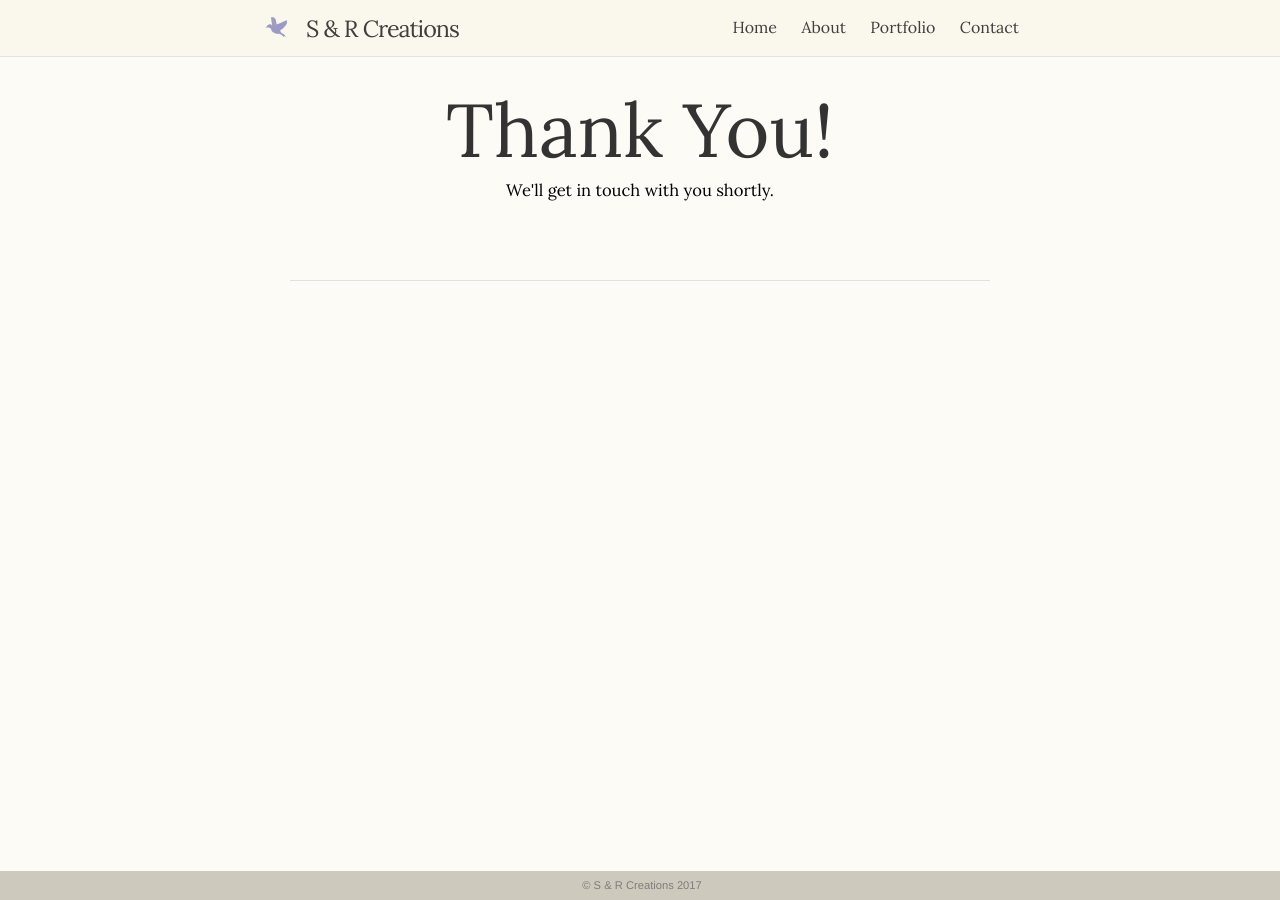
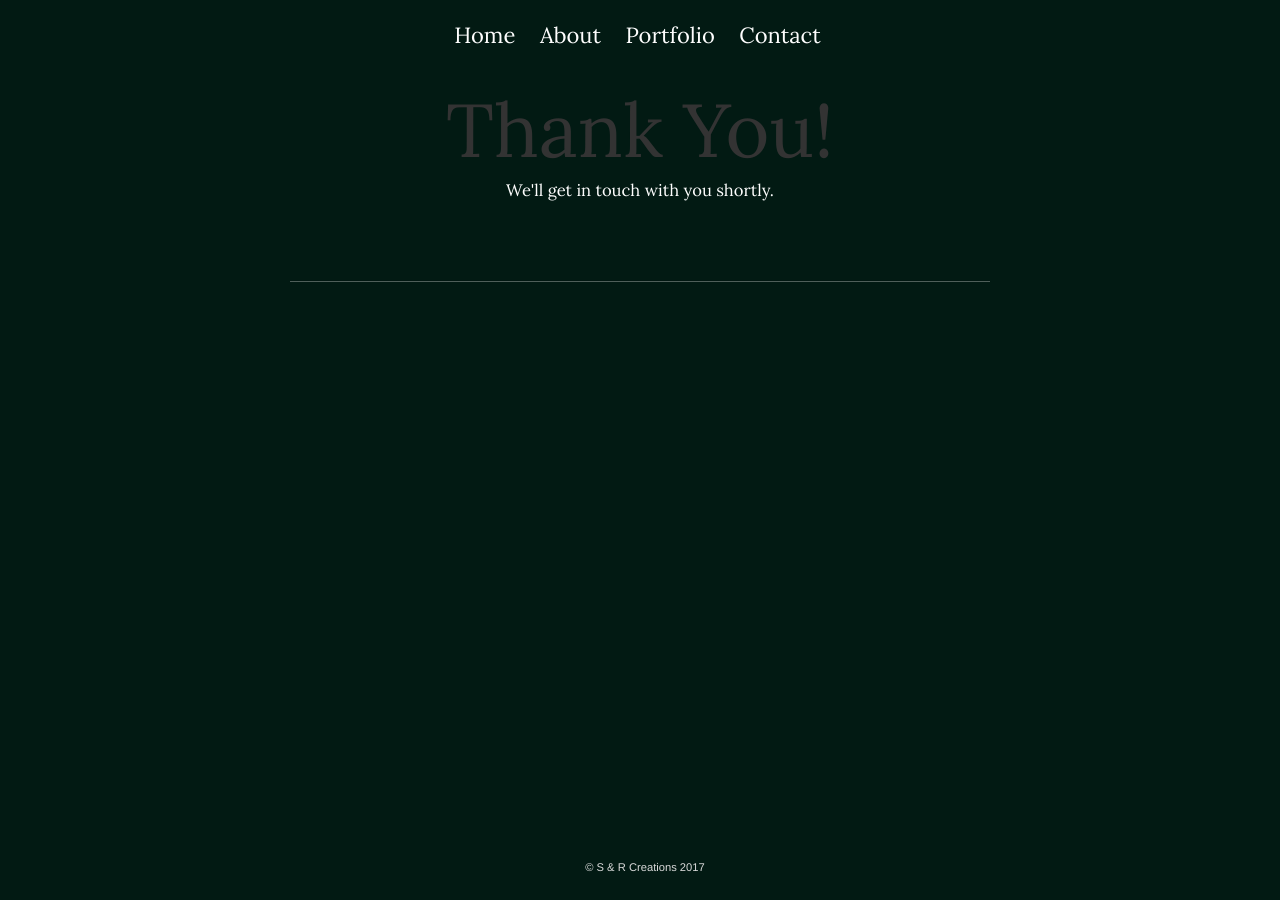
Before and after one commit to l3rittny/sandrcreations.github.io, a Jekyll site: the page built from thanks.md, in a window 1280 px wide. Built offline with Jekyll 4.4.1, drawn with Linux system fonts in a browser that asks for light colours; nearby versions of some CDN libraries; a script that is not in the unit is left out.

Commit message:
New setup

```diff
--- a/_includes/head.html
+++ b/_includes/head.html
@@ -48,4 +48,5 @@
 
 
 	<script src="/js/script.js"></script>
+	<script src="/js/rellax.min.js"></script>
 </head>
--- a/_includes/header.html
+++ b/_includes/header.html
@@ -1,6 +1,6 @@
 <header class="site-header">
 
-  <a class="site-title" href="/{{ site.baseurl }}"><img src="/img/bluebirdl.svg" width="40px" height="32x"></img><h3>{{ site.title }}</h3></a>
+  <!--a class="site-title" href="/{{ site.baseurl }}"><img src="/img/bluebirdl.svg" width="40px" height="32x"></img><h3>{{ site.title }}</h3></a-->
 
     <nav class="site-nav">
 
--- a/_sass/_base.scss
+++ b/_sass/_base.scss
@@ -37,8 +37,13 @@ $beige: #a09884;
 $grey-color-dark: #333;   /* footer */
 $grey-color-med: #555;   /* footer */
 $grey-color-light: #ddd;  /* navigation bar border */
-$text-color:     #666;
+$text-color:  #fefefe;   //#666;
 
+
+$green-light: #f6fdf8;
+$green-medium: #e9f9f4;
+$green-medium-dark: #b3ddcb;
+$green-dark: #00894e;
 /* Set theme color *************************/
 $theme-color:   $grey-color-dark;
 
@@ -54,6 +59,7 @@ $theme-color:   $grey-color-dark;
     height: 100%;
     margin: 0;
     padding: 0;
+    background-color: #021a13;//$offwhite;
  }
 
 body {
@@ -65,7 +71,7 @@ body {
     line-height: $base-line-height;
     font-weight: 100;
     color: $text-color;
-    background-color: $offwhite;
+    background-color: #021a13;//$offwhite;
     -webkit-text-size-adjust: 100%;
 }
 
@@ -130,7 +136,7 @@ li {
 h1, h2, h3, h4, h5, h6 {
     font-weight: 100;
     font-family: 'Lora', serif;
-    color: black;
+    color: $text-color;
 }
 
 
--- a/_sass/_layout.scss
+++ b/_sass/_layout.scss
@@ -3,18 +3,15 @@
  * Site header   **********************************************************
  */
 .site-header {
-    border-bottom: 1px solid $grey-color-light;
     background-color: #fff;
-    opacity: 0.75;
-    position:fixed;
-    left:0px;
-    top:0px;
-    //height:56px;
-    width:100%;
+    position: fixed;
+    left: 0px;
+    top: 0px;
+    width: 76%;
+    margin: 0px 12%;
     z-index: 50;
     text-align: center;
-    background-color: $offwhitedark;
-    display: inline-block;
+    background-color: #021a13;
     .site-title {
         float: left;
         padding-left: 20%;
@@ -43,15 +40,17 @@ text-decoration: none;
 color: $theme-color;
     }
 }
+
 .site-nav {
-float: right;
-padding-right: 20%;
+//float: right;
 line-height: $nav-height;
 display:inline-block;
+padding-top:10px;
 .page-link{
     margin-right: 5px;
     display: inline-block;
     line-height: $base-line-height;
+    font-size: 22px;
         // Gaps between nav items, but not on the first one
 &:not(:first-child) {
 margin-left: 15px;
@@ -125,21 +124,21 @@ display: inline-block;
  * Site footer  **********************************************************
  */
 .site-footer {
-//border-top: 1px solid $grey-color-dark;
-font-size: 10px;
-background-color: $beige;//$grey-color-dark;
-padding: 2px;
-color: #333;//#aaa;
-position:fixed;
-left:0px;
-bottom:0px;
-height:25px;
-opacity: 0.5;
-width:100%;
+    font-size: 10px;
+    background-color: #021a13;
+    padding: 5px;
+    color: $text-color;
+    position: fixed;
+    left: 0px;
+    bottom: 0px;
+    height: 40px;
+    opacity: 1;
+    width: 76%;
+    margin: 0px 12%;
     div p {
         text-align: center;
         font-size: 0.7rem;
-        color: black;
+        color: #dadada;
         display: inline-block;
         width: 100%;
     }
@@ -165,9 +164,56 @@ color: $theme-color;
 /**
  * Page content   **********************************************************
  */
+
+.sign {
+    width: 100vw;
+    height: 100vh;
+    background: url("/img/kalei.jpg");
+    background-repeat: no-repeat;
+    background-size: cover;
+    position: absolute;
+    top: 0;
+    -webkit-animation: fadein 2s; /* Safari, Chrome and Opera > 12.1 */
+       -moz-animation: fadein 2s; /* Firefox < 16 */
+        -ms-animation: fadein 2s; /* Internet Explorer */
+         -o-animation: fadein 2s; /* Opera < 12.1 */
+            animation: fadein 2s;
+}
+
+@keyframes fadein {
+    from { opacity: 0; }
+    to   { opacity: 1; }
+}
+
+/* Firefox < 16 */
+@-moz-keyframes fadein {
+    from { opacity: 0; }
+    to   { opacity: 1; }
+}
+
+/* Safari, Chrome and Opera > 12.1 */
+@-webkit-keyframes fadein {
+    from { opacity: 0; }
+    to   { opacity: 1; }
+}
+
+/* Internet Explorer */
+@-ms-keyframes fadein {
+    from { opacity: 0; }
+    to   { opacity: 1; }
+}
+
+/* Opera < 12.1 */
+@-o-keyframes fadein {
+    from { opacity: 0; }
+    to   { opacity: 1; }
+}
+
 .page-content {
-    background-color: $offwhite;
-padding: 100px 0; /* VERTICAL PADDING FOR TITLE ON EVERY PAGE */
+    background-color: #021a13;//$offwhite;
+
+    //background-color: $green-light;//$offwhite;
+    padding: 100px 0; /* VERTICAL PADDING FOR TITLE ON EVERY PAGE */
 }
 .page-heading {
 font-size: 20px;
@@ -392,3 +438,19 @@ form .uploadcare-widget{
     background: #c9c9c9;
     text-decoration: none;
 }
+
+
+//HOME
+.home-page-content {
+    font-size: 10px;
+    background-color: #021a13;
+    padding: 5px;
+    color: #fefefe;
+    position: fixed;
+    left: 0px;
+    bottom: 0px;
+    height: 100vh;
+    opacity: 1;
+    width: 76%;
+    margin: 0px 12%;
+}
--- a/index.html
+++ b/index.html
@@ -1,8 +1,8 @@
 ---
-layout: default
+layout: home
 ---
 
-<div class="header-bar">
+<!--div class="header-bar">
   <div class="logo wrapper">
     <div class='blue-bird'></div>
   </div>
@@ -11,6 +11,6 @@ layout: default
   <br/>
   <hr>
   <br/>
-</div>
+</div-->
 
 <h3 style="text-align: center">View our <a href="{{ site.baseurl }}/portfolio">portfolio</a> and <a href="{{ site.baseurl }}/contact">contact us</a> for a quote on your very own glass piece.</h3>
```
Also changed, not shown: _layouts/home.html (added, +38 -0 lines), js/rellax.min.js (added), 2 other files.
